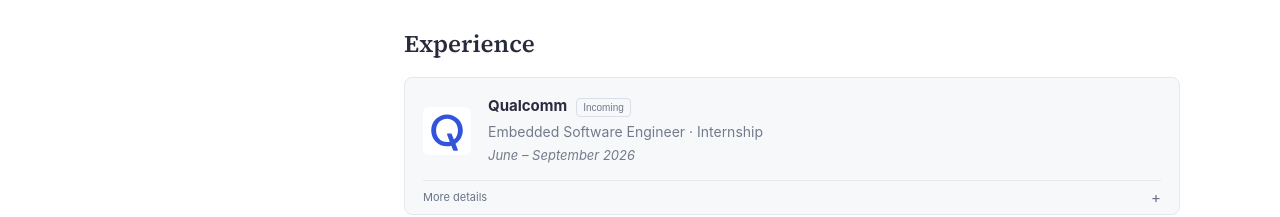
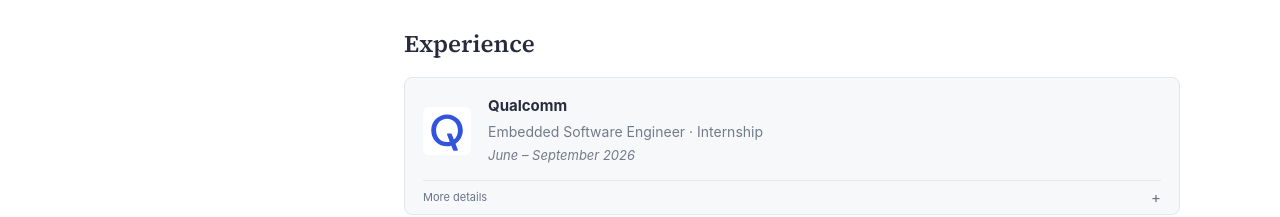
Before and after one commit to ericpp-peng/ericpp-peng.github.io, a Next.js app: page / in a window 1280 px wide. Shown: the part 1271-1488 px from the top of the page. Built offline with nearby package versions, Linux system fonts and the light colour scheme.

Commit message:
Remove incoming label from Qualcomm experience

```diff
--- a/src/data/profile.ts
+++ b/src/data/profile.ts
@@ -61,8 +61,7 @@ export const experience = [
     subtitle: "Embedded Software Engineer · Internship",
     date: "June – September 2026",
     logo: assetPath("/images/qualcomm.svg"),
-    // The original describes this role as incoming. Do not infer completion.
-    status: "Incoming",
+    status: "",
     details: [
       "Focus areas: embedded software, firmware development, and system-level debugging.",
     ],
```
Also changed, not shown: 1 other file (tests, documents, lock files or other folders).
